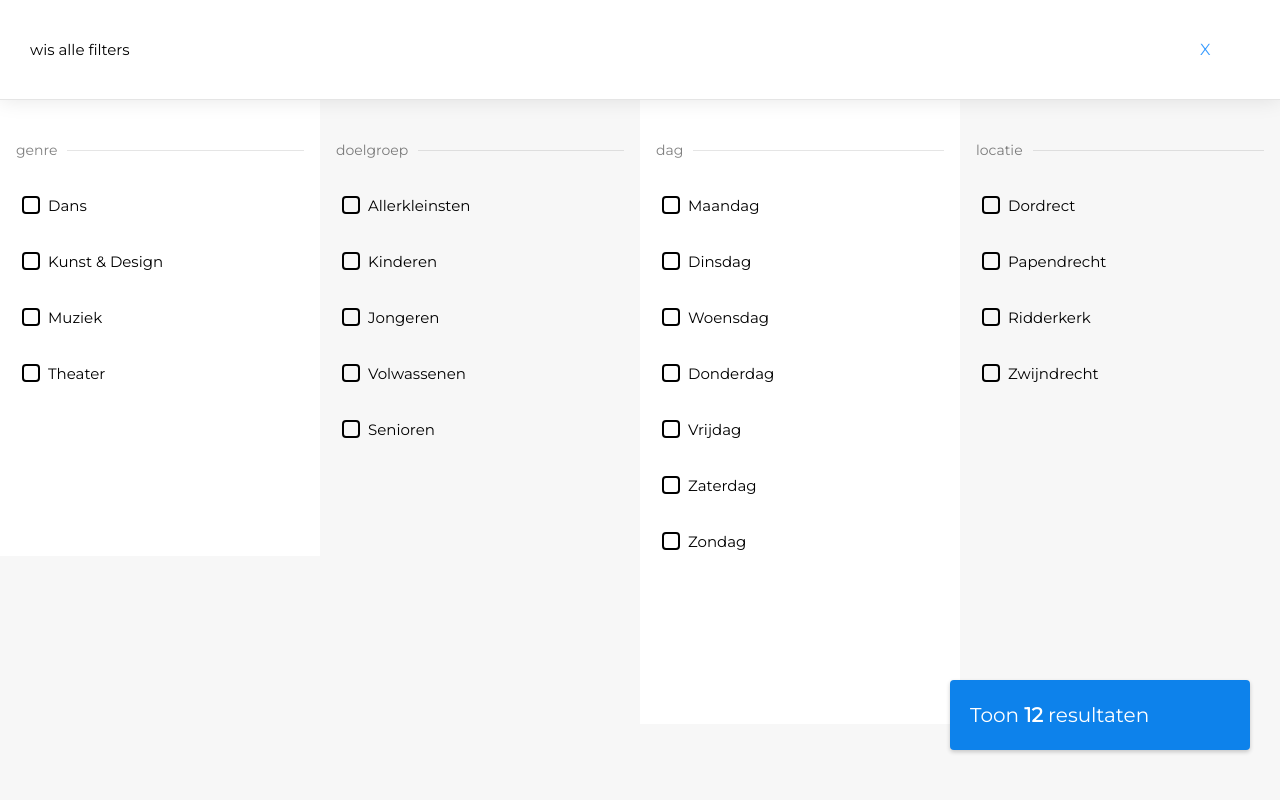
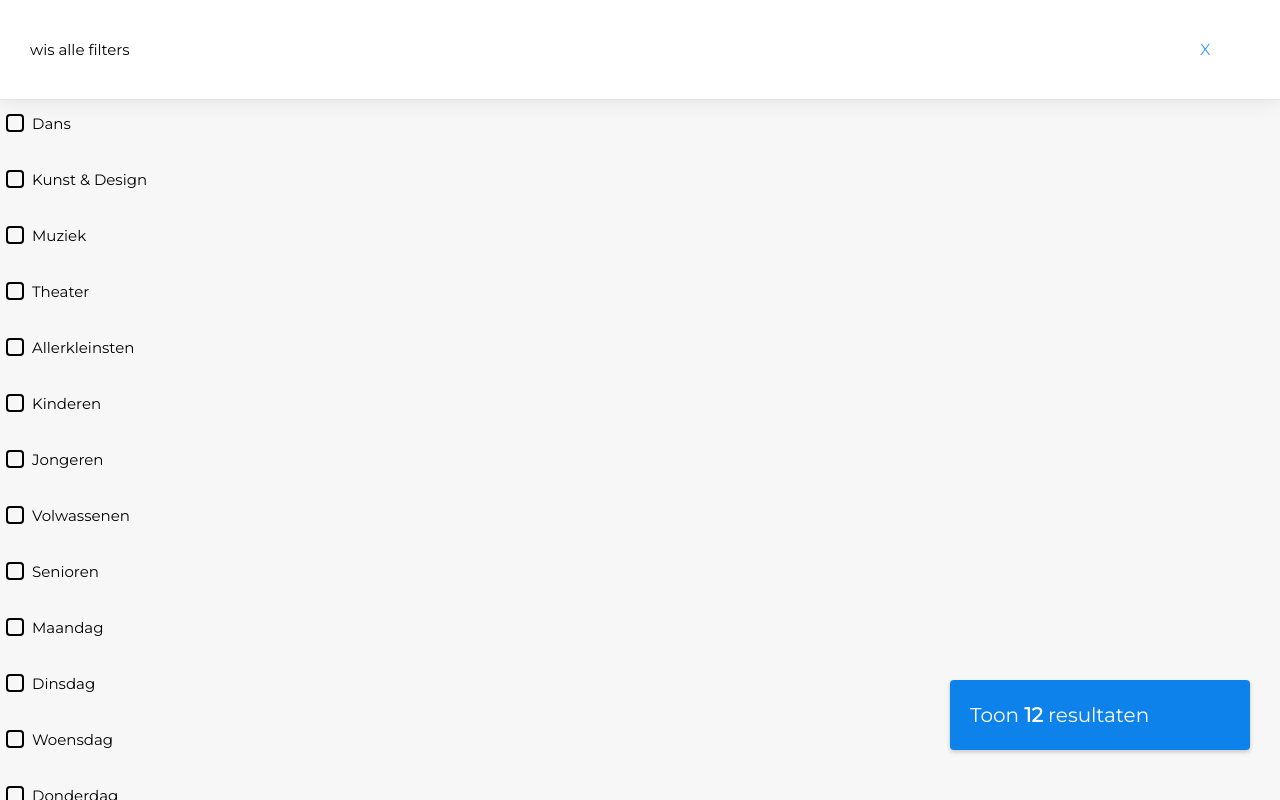
Before and after one commit to madebymilly/filter-react, a React app: page / in a window 1280 px wide. Both pictures are taken after a click on the button "Filteren". Built offline with nearby package versions, Linux system fonts and the light colour scheme.

Commit message:
new object filterItems

```diff
--- a/src/components/App.js
+++ b/src/components/App.js
@@ -5,7 +5,6 @@ import OpenFilterBtn from './OpenFilterBtn'
 // import FilterableCourses from './FilterableCourses'
 import Course from './Course'
 import ResetFilterBtn from './ResetFilterBtn'
-
 
 let scrollTop = 0;
 let activeItems = {}; // Geen state, want kan berekend worden op basis van filterItem state.
--- a/src/components/Filter.js
+++ b/src/components/Filter.js
@@ -5,40 +5,32 @@ import FilterItem from './FilterItem'
 import ShowResultsBtn from './ShowResultsBtn'
 
 const FILTERITEMS = [ // TODO: uit wordpress halen
-  {
-    group: 'group1',
-    label: 'genre',
-    items: [
-      'Dans', 'Kunst & Design', 'Muziek', 'Theater'
-    ]
-  },
-  {
-    group: 'group2',
-    label: 'doelgroep',
-    items: [
-      'Allerkleinsten', 'Kinderen', 'Jongeren', 'Volwassenen', 'Senioren'
-    ]
-  },
-  {
-    group: 'group3',
-    label: 'dag',
-    items: [
-      'Maandag', 'Dinsdag', 'Woensdag', 'Donderdag', 'Vrijdag', 'Zaterdag', 'Zondag'
-    ]
-  },
-  {
-    group: 'group4',
-    label: 'locatie',
-    items: [
-      'Dordrect', 'Papendrecht', 'Ridderkerk', 'Zwijndrecht'
-    ]
-  },
+  { group: 'group1', label: 'genre', value: 'Dans', active: false, },
+  { group: 'group1', label: 'genre', value: 'Kunst & Design', active: false, },
+  { group: 'group1', label: 'genre', value: 'Muziek', active: false, },
+  { group: 'group1', label: 'genre', value: 'Theater', active: false, },
+  { group: 'group2', label: 'doelgroep', value: 'Allerkleinsten', active: false, },
+  { group: 'group2', label: 'doelgroep', value: 'Kinderen', active: false, },
+  { group: 'group2', label: 'doelgroep', value: 'Jongeren', active: false, },
+  { group: 'group2', label: 'doelgroep', value: 'Volwassenen', active: false, },
+  { group: 'group2', label: 'doelgroep', value: 'Senioren', active: false, },
+  { group: 'group3', label: 'dag', value: 'Maandag', active: false, },
+  { group: 'group3', label: 'dag', value: 'Dinsdag', active: false, },
+  { group: 'group3', label: 'dag', value: 'Woensdag', active: false, },
+  { group: 'group3', label: 'dag', value: 'Donderdag', active: false, },
+  { group: 'group3', label: 'dag', value: 'Vrijdag', active: false, },
+  { group: 'group3', label: 'dag', value: 'Zaterdag', active: false, },
+  { group: 'group3', label: 'dag', value: 'Zondag', active: false, },
+  { group: 'group4', label: 'locatie', value: 'Dordrecht', active: false, },
+  { group: 'group4', label: 'locatie', value: 'Papendrecht', active: false, },
+  { group: 'group4', label: 'locatie', value: 'Ridderkerk', active: false, },
+  { group: 'group4', label: 'locatie', value: 'Zwijndrecht', active: false, },
 ];
 
 class Filter extends React.Component {
   render() {
 
-    const groups = FILTERITEMS,
+    const filterItems = FILTERITEMS,
       resultNumber = this.props.resultNumber;
 
     return(
@@ -48,21 +40,14 @@ class Filter extends React.Component {
           <CloseFilterBtn close={this.props.close} />
           <ResetFilterBtn reset={this.props.reset} />
       	</div>
-
       	<div className="filter-scroll">
       		<div className="filter-inner">
-            {groups.map(
-              (group, i) =>
-                <div key={i} className="filter-block js-filter-block">
-                  <h6><span>{group.label}</span> <a href="#" className="icon open-filter-block js-open-filter-block">&gt;</a></h6>
-                  <div className="filter-items">
-                    {group.items.map(
-                      (item, i) =>
-                        <FilterItem key={i} item={item} group={group.group} activateFilterItem={this.props.activateFilterItem} />
-                    )}
-                  </div>
-                </div>
+            <div className="filter-items">
+            {filterItems.map(
+              (item, i) =>
+                <FilterItem key={i} label={item.label} group={item.group} value={item.value} active={item.active}/>
             )}
+            </div>
       		</div>
       	</div>
 
@@ -78,4 +63,17 @@ class Filter extends React.Component {
 // <FilterGroups groups={FILTERITEMS} activateFilterItem={this.props.activateFilterItem}/>
 // <FilterItem key={i} item={item} group={group.group} activateFilterItem={this.props.activateFilterItem}/>
 
+// {groups.map(
+//   (group, i) =>
+//     <div key={i} className="filter-block js-filter-block">
+//       <h6><span>{group.label}</span> <a href="#" className="icon open-filter-block js-open-filter-block">&gt;</a></h6>
+//       <div className="filter-items">
+//         {group.items.map(
+//           (item, i) =>
+//             <FilterItem key={i} item={item} group={group.group} activateFilterItem={this.props.activateFilterItem} />
+//         )}
+//       </div>
+//     </div>
+// )}
+
 export default Filter;
--- a/src/components/FilterItem.js
+++ b/src/components/FilterItem.js
@@ -2,26 +2,26 @@ import React, { Component } from 'react'
 
 class FilterItem extends React.Component {
 
-  constructor(props) {
-    super(props);
-    this.state = {
-      isActive: false,
-    }
-    this.activateItem = this.activateItem.bind(this);
-  }
-
-  toggleIsActive() {
-    this.setState( prevState => ({
-      isActive: !prevState.isActive
-    }))
-	}
-
-  activateItem( e ) {
-    e.preventDefault();
-    const item = e.currentTarget;
-    this.toggleIsActive();
-    this.props.activateFilterItem( item.dataset.filter, item.dataset.filtergroup, !this.state.isActive );
-  }
+  // constructor(props) {
+  //   super(props);
+  //   this.state = {
+  //     isActive: false,
+  //   }
+  //   this.activateItem = this.activateItem.bind(this);
+  // }
+  //
+  // toggleIsActive() {
+  //   this.setState( prevState => ({
+  //     isActive: !prevState.isActive
+  //   }))
+	// }
+  //
+  // activateItem( e ) {
+  //   e.preventDefault();
+  //   const item = e.currentTarget;
+  //   this.toggleIsActive();
+  //   this.props.activateFilterItem( item.dataset.filter, item.dataset.filtergroup, !this.state.isActive );
+  // }
 
   render() {
 
@@ -29,13 +29,13 @@ class FilterItem extends React.Component {
 
     return(
       <div
-        className={`filter-item js-filter-item ${this.state.isActive ? 'is-active' : ''}` }
-        data-filter={item}
+        className={`filter-item js-filter-item ${this.props.active ? 'is-active' : ''}` }
+        data-filter={this.props.value}
         data-filtergroup={this.props.group}
         onClick={this.activateItem}>
         <label>
           <span className="checkbox"><span className="check"></span></span>
-          <span className="text">{this.props.item}  <em></em></span>
+          <span className="text">{this.props.value}  <em></em></span>
         </label>
       </div>
     )
```
